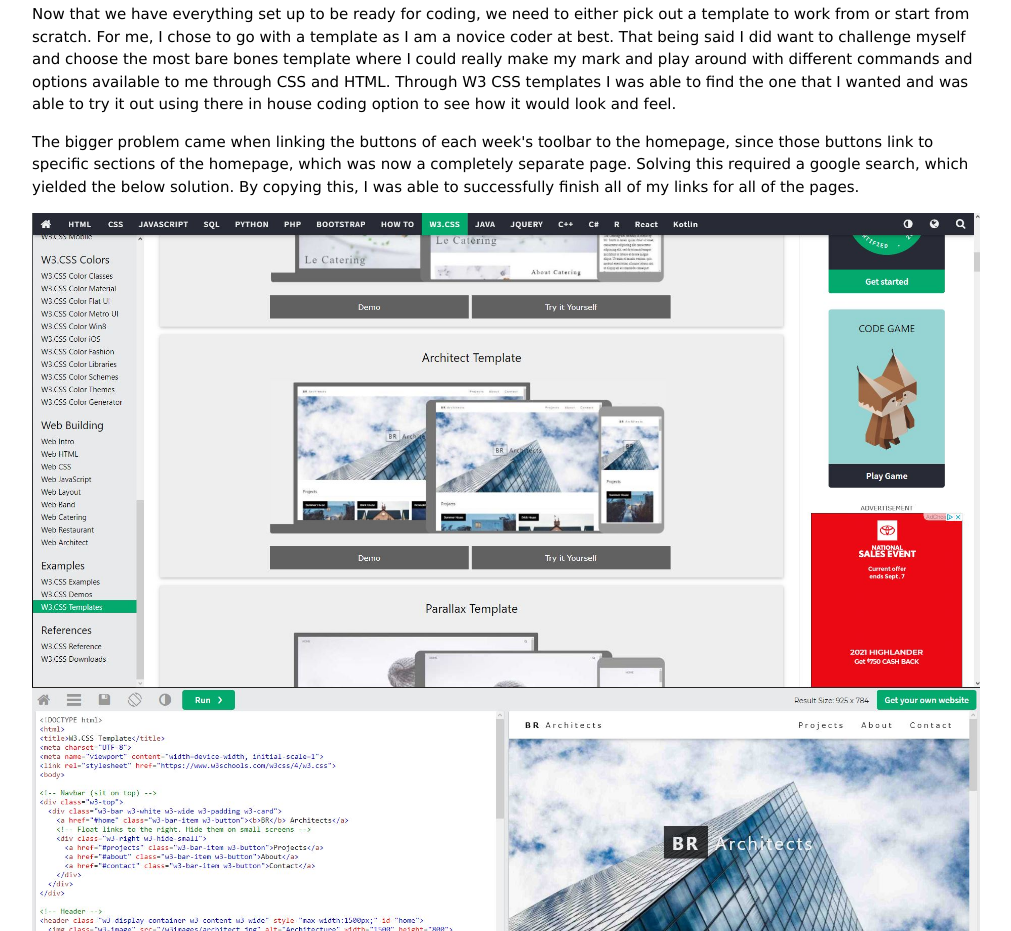
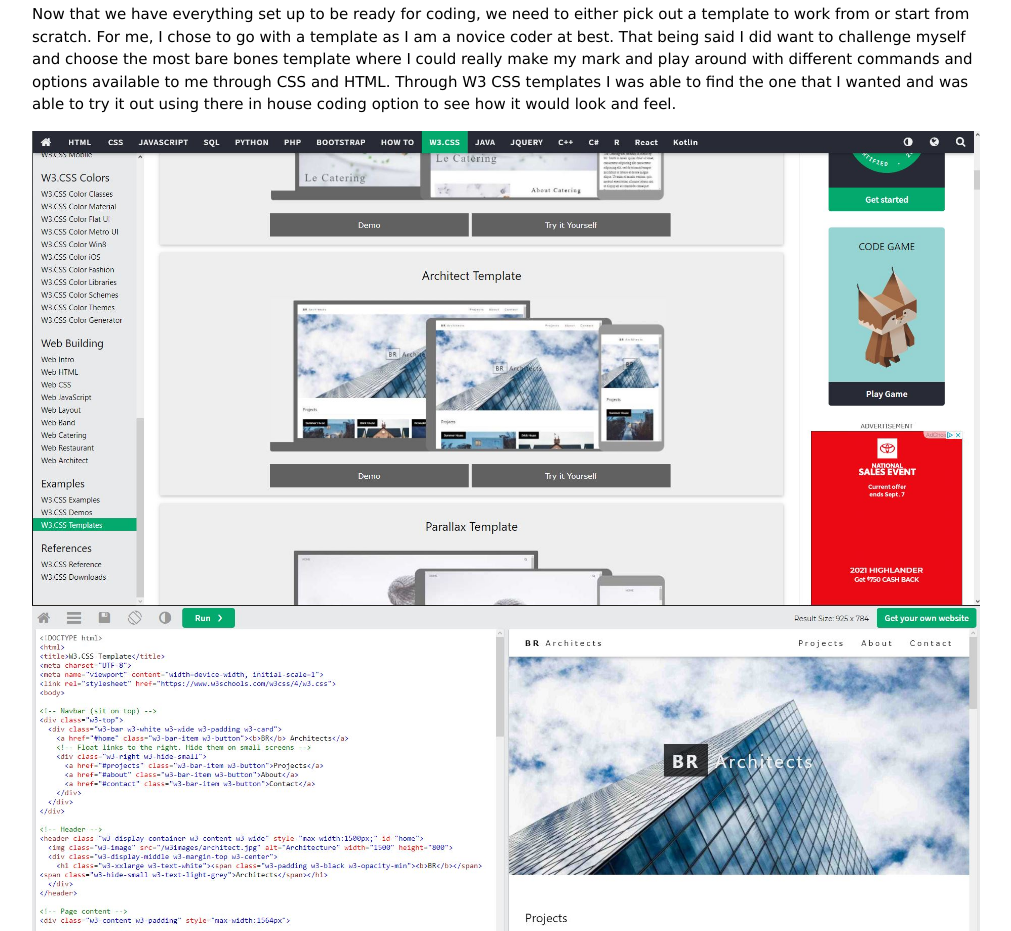
Before and after one commit to thomasdigifab/thomasdigifab.github.io, a plain HTML site: page Week1.html in a window 1280 px wide. Shown: the part 7934-8865 px from the top of the page, without its empty margins (134-1145 px from the left). Drawn offline with nearby package versions, Linux system fonts and the light colour scheme.

Commit message:
Text Change Week1

```diff
--- a/Week1.html
+++ b/Week1.html
@@ -86,7 +86,6 @@
     <img src="settingupourwebsite.jpg" alt="adding weeks 1" style="width:100%">
     <p>8. Time to start our website.</p>
     <p>Now that we have everything set up to be ready for coding, we need to either pick out a template to work from or start from scratch. For me, I chose to go with a template as I am a novice coder at best. That being said I did want to challenge myself and choose the most bare bones template where I could really make my mark and play around with different commands and options available to me through CSS and HTML. Through W3 CSS templates I was able to find the one that I wanted and was able to try it out using there in house coding option to see how it would look and feel.</p>
-    <p>The bigger problem came when linking the buttons of each week's toolbar to the homepage, since those buttons link to specific sections of the homepage, which was now a completely separate page. Solving this required a google search, which yielded the below solution. By copying this, I was able to successfully finish all of my links for all of the pages.</p>
     <img src="choosing a template2.jpg" alt="linking pages" style="width:100%">
     <img src="choosing a template1.jpg" alt="linking pages" style="width:100%">
     <p>9. Pasting the code.</p>
```
